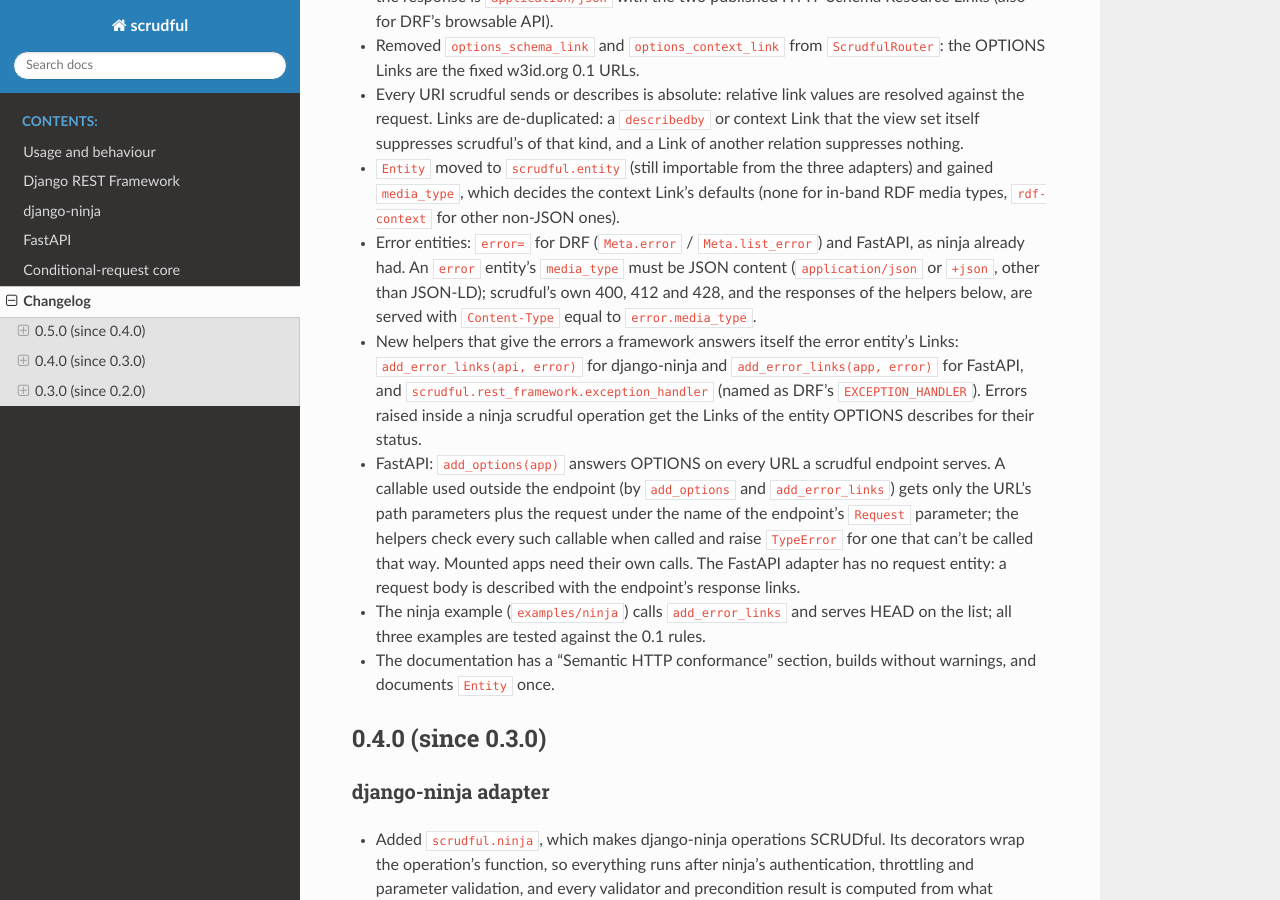
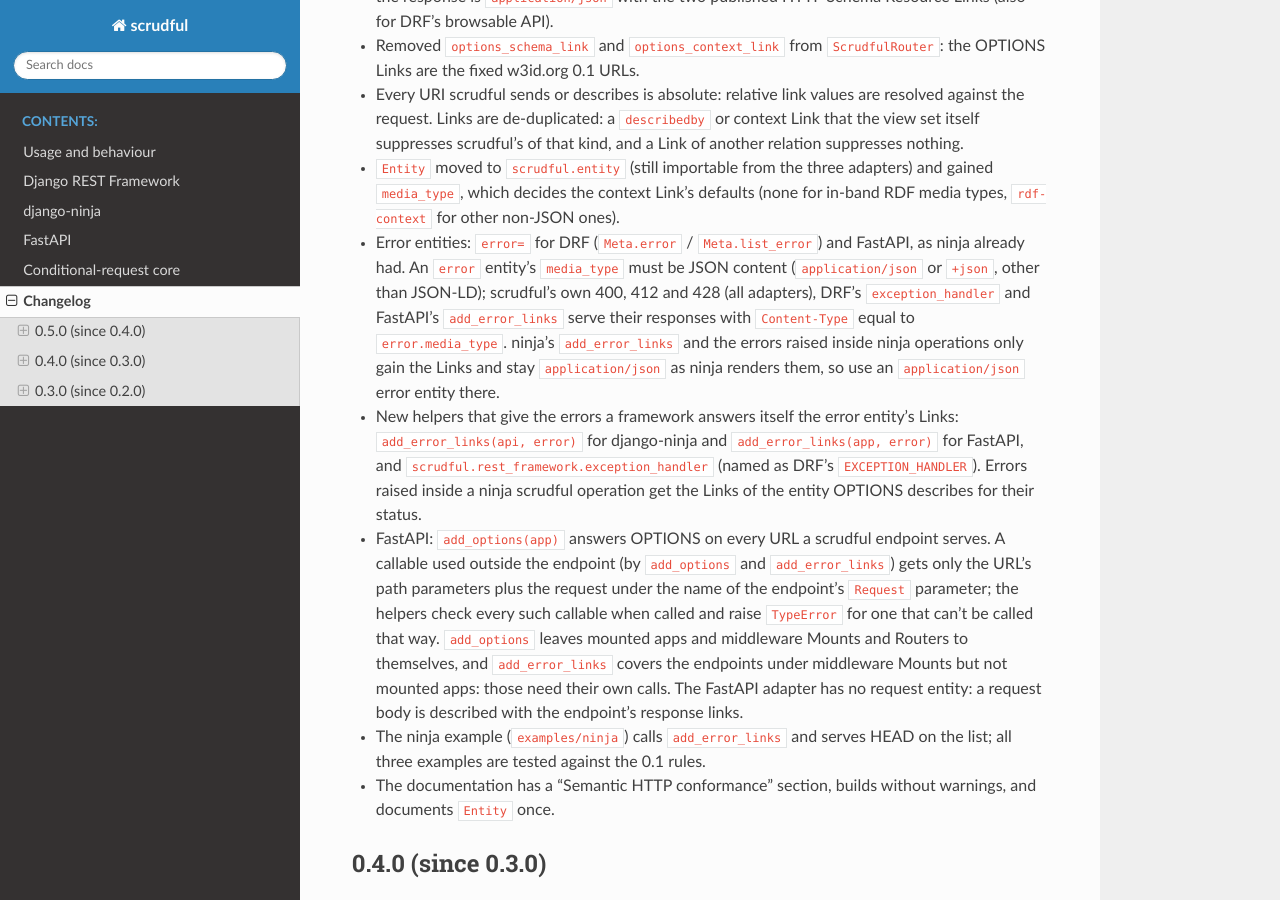
Before and after one commit to mimotoai/scrudful, a Sphinx documentation site: the page built from docs/source/changelog.rst, in a window 1280 px wide and 900 px high, scrolled down 626 px. Built offline with Sphinx 7.4.7 and the Read the Docs theme 3.1.0, drawn with Linux system fonts in a browser that asks for light colours.

Commit message:
docs: ninja error media type is not relabelled; README and changelog fixes

```diff
--- a/CHANGELOG.rst
+++ b/CHANGELOG.rst
@@ -40,8 +40,12 @@ change, so clients and tests that compare them must be updated.
 * Error entities: ``error=`` for DRF (``Meta.error`` / ``Meta.list_error``)
   and FastAPI, as ninja already had. An ``error`` entity's ``media_type`` must
   be JSON content (``application/json`` or ``+json``, other than JSON-LD);
-  scrudful's own 400, 412 and 428, and the responses of the helpers below, are
-  served with ``Content-Type`` equal to ``error.media_type``.
+  scrudful's own 400, 412 and 428 (all adapters), DRF's ``exception_handler``
+  and FastAPI's ``add_error_links`` serve their responses with ``Content-Type``
+  equal to ``error.media_type``. ninja's ``add_error_links`` and the errors
+  raised inside ninja operations only gain the Links and stay
+  ``application/json`` as ninja renders them, so use an ``application/json``
+  error entity there.
 * New helpers that give the errors a framework answers itself the error
   entity's Links: ``add_error_links(api, error)`` for django-ninja and
   ``add_error_links(app, error)`` for FastAPI, and
@@ -53,7 +57,9 @@ change, so clients and tests that compare them must be updated.
   and ``add_error_links``) gets only the URL's path parameters plus the request
   under the name of the endpoint's ``Request`` parameter; the helpers check
   every such callable when called and raise ``TypeError`` for one that can't
-  be called that way. Mounted apps need their own calls. The FastAPI adapter
+  be called that way. ``add_options`` leaves mounted apps and middleware Mounts and Routers to
+  themselves, and ``add_error_links`` covers the endpoints under middleware
+  Mounts but not mounted apps: those need their own calls. The FastAPI adapter
   has no request entity: a request body is described with the endpoint's
   response links.
 * The ninja example (``examples/ninja``) calls ``add_error_links`` and serves
```
Also changed, not shown: README.rst (+11 -6 lines), docs/source/ninja.rst (+6 -2 lines), docs/source/rest_framework.rst (+4 -4 lines).
